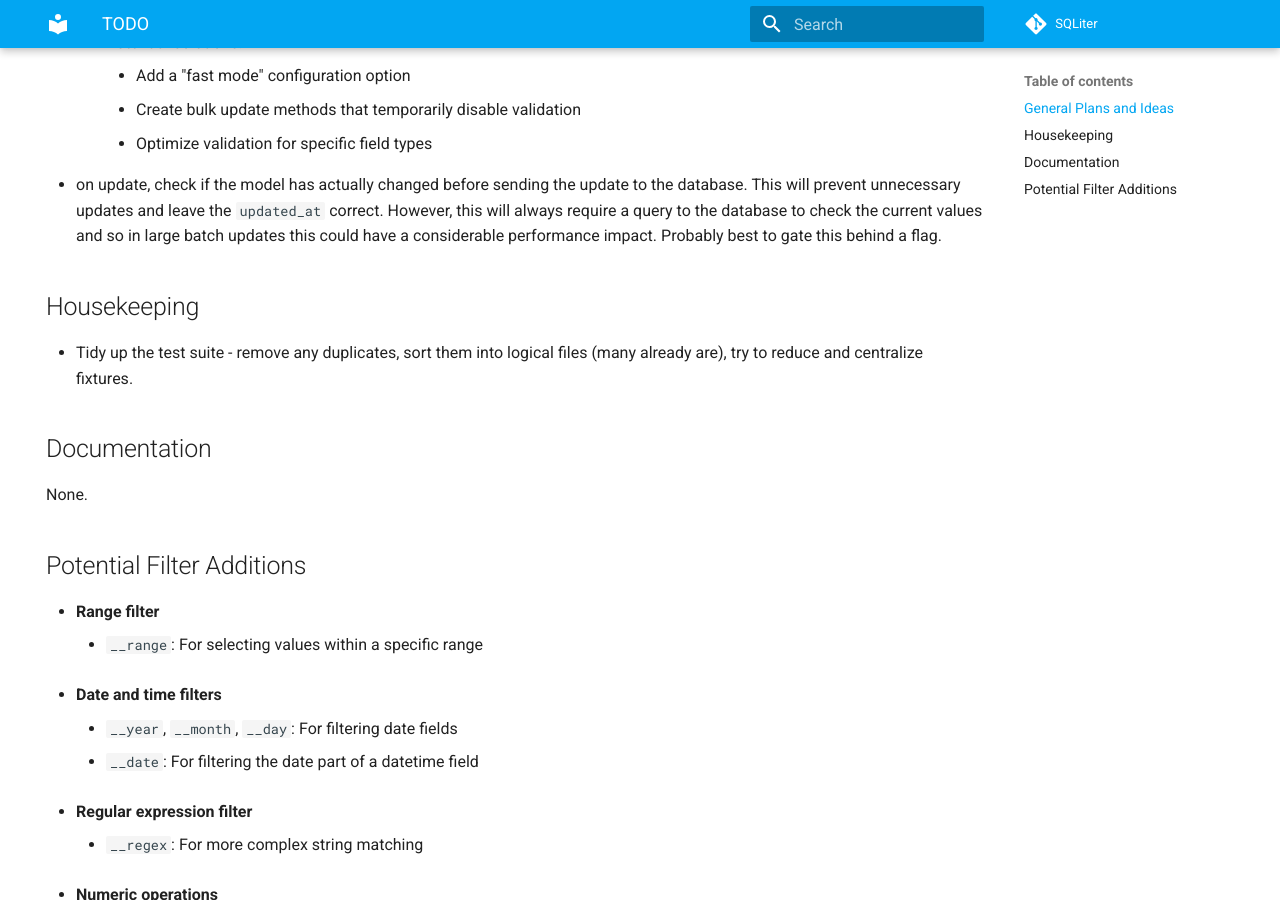
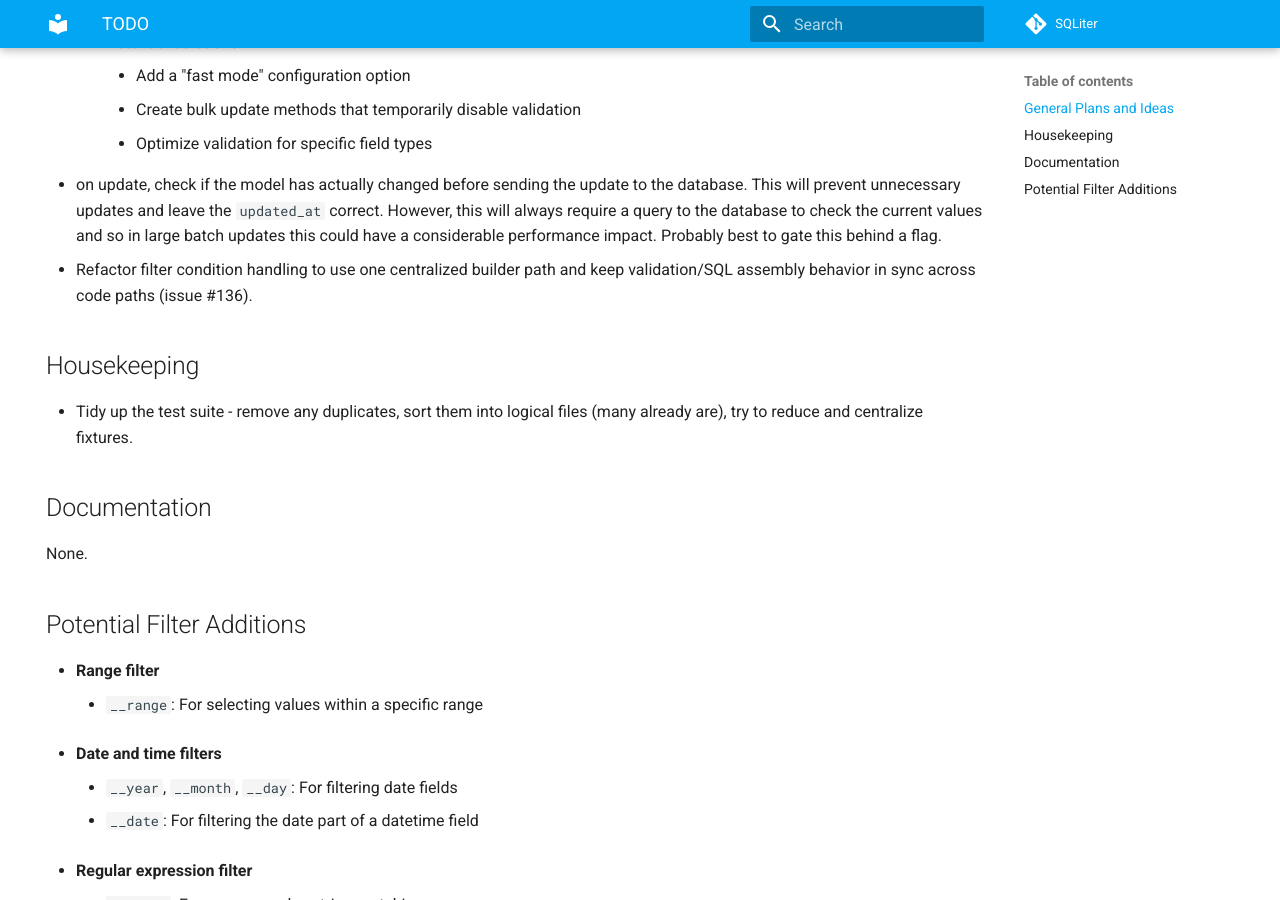
Before and after one commit to seapagan/sqliter-py, an MkDocs documentation site: the page built from docs/todo/index.md, in a window 1280 px wide and 900 px high, scrolled down 1023 px. Built offline with MkDocs 1.6.1 and Material for MkDocs 9.7.7, drawn with Linux system fonts in a browser that asks for light colours; emoji names are drawn with the system emoji font; plug-ins that fetch from the network failed and are left out; comment, search, counter and statistics services are not loaded.

Commit message:
Track filter-condition unification follow-up in TODO

```diff
--- a/TODO.md
+++ b/TODO.md
@@ -48,6 +48,9 @@ Items marked with :fire: are high priority.
   database to check the current values and so in large batch updates this could
   have a considerable performance impact. Probably best to gate this behind a
   flag.
+- Refactor filter condition handling to use one centralized builder path and
+  keep validation/SQL assembly behavior in sync across code paths
+  (issue #136).
 
 ## Housekeeping
 
```
